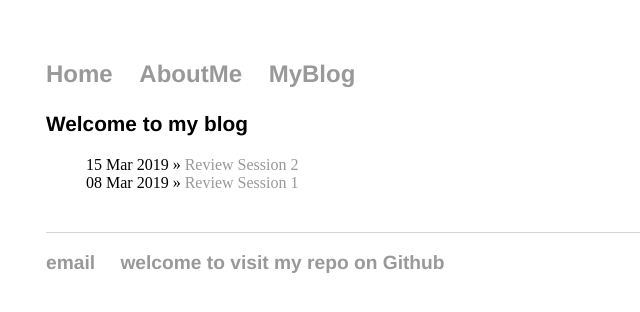
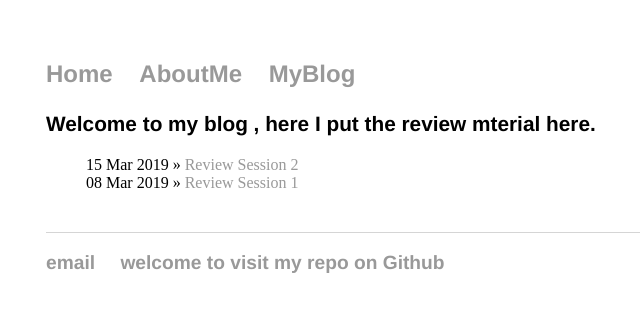
Before and after one commit to trustxiaoqinwang/trustxiaoqinwang.github.io, a Jekyll site: the page built from post/index.html, in a window 1280 px wide. Shown: the top 312 px of the page, without its empty margins (146-786 px from the left). Built offline with Jekyll 4.4.1, drawn with Linux system fonts in a browser that asks for light colours.

Commit message:
Update index.html

```diff
--- a/post/index.html
+++ b/post/index.html
@@ -1,6 +1,6 @@
 ---
 layout: default
-title: "Welcome to my blog "
+title: "Welcome to my blog , here I put the review mterial here."
 ---
 	<h1>{{ page.title }}</h1>
 	<ul class="posts">
```
